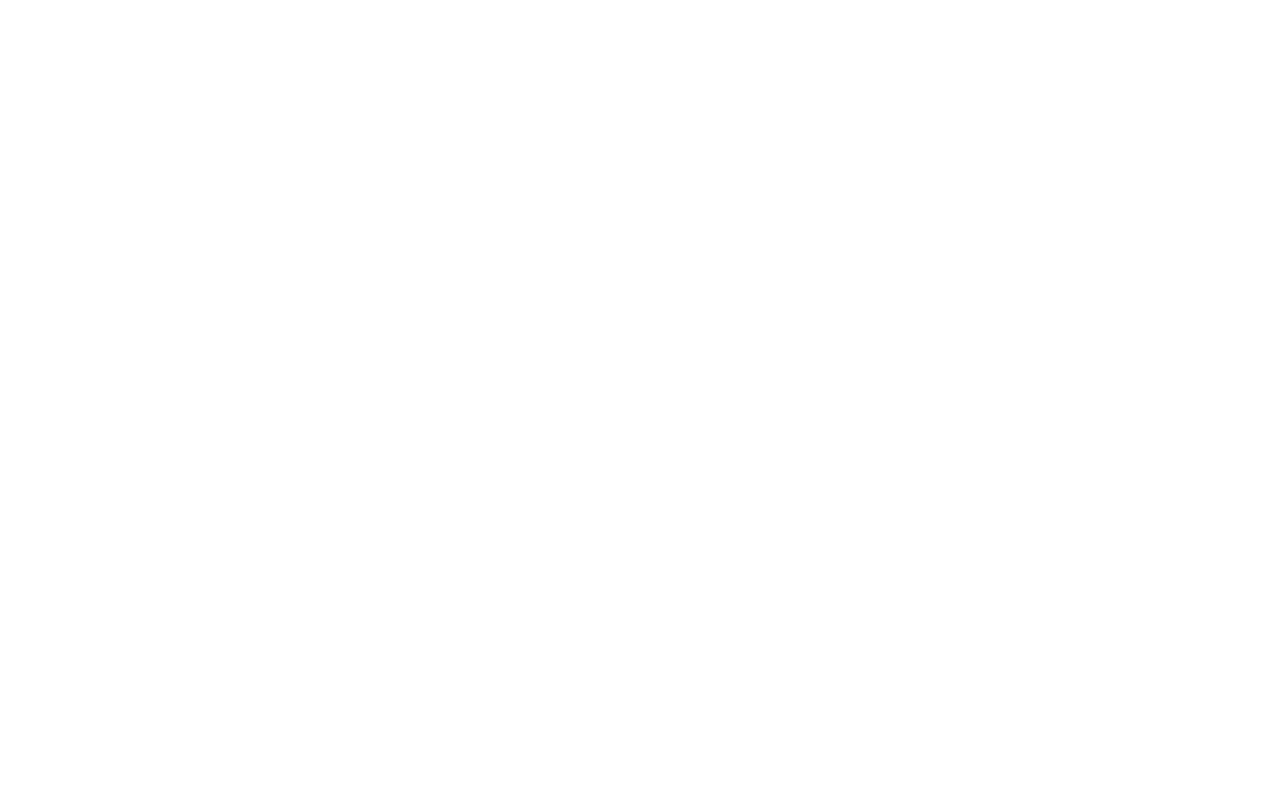
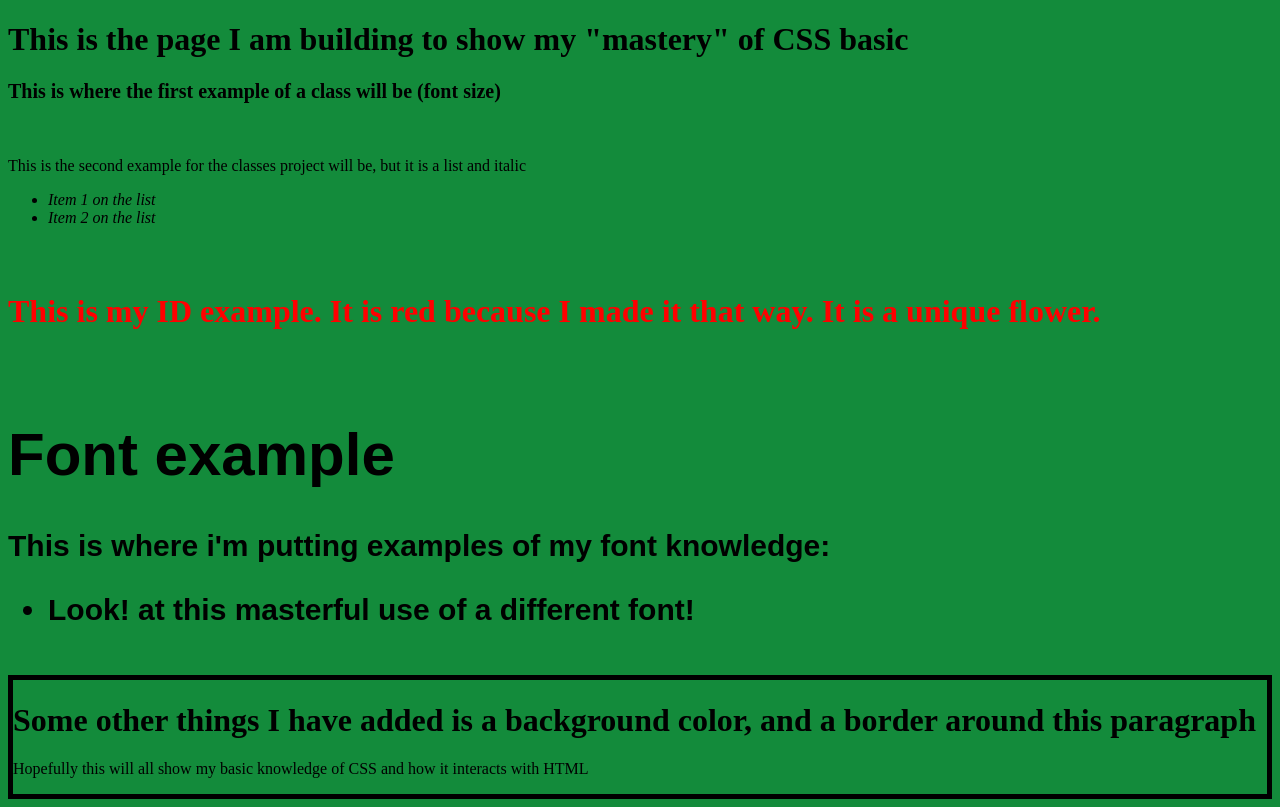
Before and after one commit to Nickkline1/CSSCheckup, a plain HTML site: page index.html in a window 1280 px wide. Drawn offline with Linux system fonts and the light colour scheme.

Commit message:
last of the checkup

```diff
--- a/index.html
+++ b/index.html
@@ -1,12 +1,47 @@
 <!DOCTYPE html>
-<html lang="en">
-<head>
-    <meta charset="UTF-8">
-    <meta http-equiv="X-UA-Compatible" content="IE=edge">
-    <meta name="viewport" content="width=device-width, initial-scale=1.0">
-    <title>Document</title>
-</head>
-<body>
+<html>
+    <head>
+        <title> CSS checkup</title>
+        <link rel="stylesheet" type="text/css" href="main.css">
 
-</body>
-</html>
+    </head>
+    <body>
+        <h1> This is the page I am building to show my "mastery" of CSS basic</h1>
+        <div class="css-classes">
+            <P> <h1>This is where the first example of a class will be (font size)</P></h1>
+
+            </div>
+
+        </div>
+
+        <br>
+        <div class="css-classes">
+            <p> This is the second example for the classes project will be, but it is a list and italic</p>
+            <ul>
+                <li>Item 1 on the list</li>
+                <li>Item 2 on the list</li>
+
+            </ul>
+
+        </div>
+        <br>
+        <h1> <p id="number-one"> This is my ID example. It is red because I made it that way. It is a unique flower.</p></h1>
+
+        <br>
+
+        <div>
+            <!--2-->
+            <dt>
+            <h1> Font example</h1>
+            <p>This is where i'm putting examples of my font knowledge:</p>
+            <ul>
+                <li><b>Look! at this masterful use of a different font! </b></li>
+            </ul></dt>
+
+            <br>
+            <div class="wrapper">
+            <h1> Some other things I have added is a background color, and a border around this paragraph</h1>
+            <p> Hopefully this will all show my basic knowledge of CSS and how it interacts with HTML</p>
+            </div>
+
+    </body>
--- a/main.css
+++ b/main.css
@@ -0,0 +1,23 @@
+.css-classes h1{
+    font-size: 20px;
+}
+.css-classes li{
+    font-style: italic
+}
+/*I also know how to use an ID*/
+
+#number-one{
+    color: red;
+}
+
+dt{
+    font-weight: bold;
+    font-size: 30px;
+    font-family: Arial, Helvetica, sans-serif;
+}
+body{
+    background-color: rgb(19, 139, 59);
+}
+.wrapper{
+    border: 5px solid black;
+}
```
